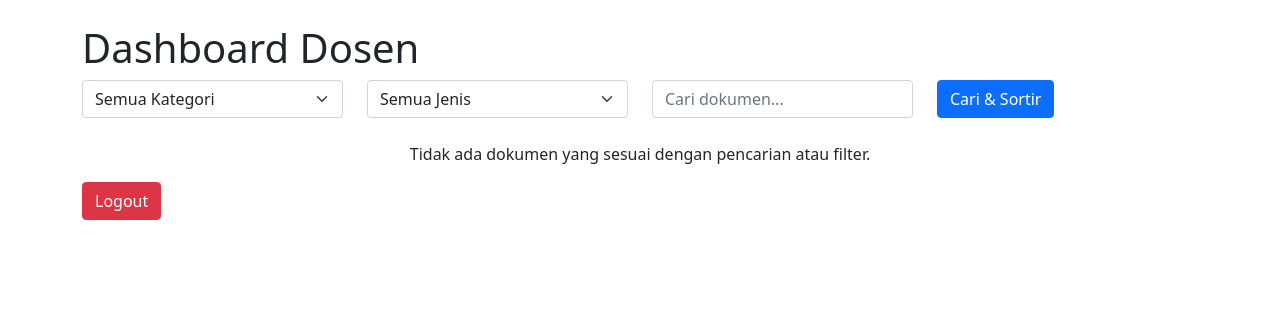
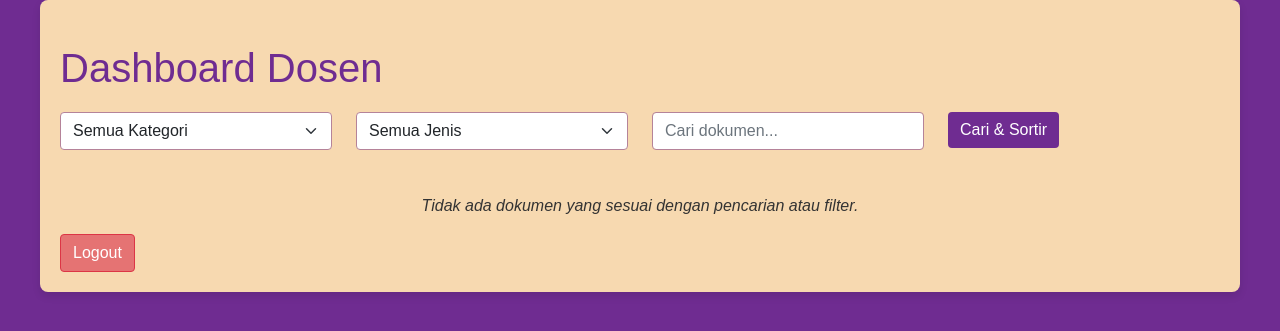
Before and after one commit to rizwandamn/arsip_kepdir, a PHP site: page /dashboard_dosen.php in a window 1280 px wide. Shown: the top 331 px of the page. Run offline with PHP 8.4, Linux system fonts and the light colour scheme; a user stored in the database is signed in; data comes from the database, SQL or seed files in the repository.

Commit message:
dashboard_dosen.css

```diff
--- /dev/null
+++ b/dashboard_dosen.css
@@ -0,0 +1,91 @@
+/* dashboard_dosen.css */
+
+/* Basic reset */
+* {
+    margin: 0;
+    padding: 0;
+    box-sizing: border-box;
+}
+
+/* Body styling */
+body {
+    font-family: 'Arial', sans-serif;
+    background-color: #6f2c91; /* Soft background color */
+    color: #333; /* Text color */
+}
+
+/* Container styling */
+.container {
+    max-width: 1200px;
+    margin: 0 auto;
+    padding: 20px;
+    border-radius: 8px;
+    background-color: #f7d9b0; /* White background for the container */
+    box-shadow: 0 4px 8px rgba(0, 0, 0, 0.1);
+}
+
+/* Header styling */
+h1 {
+    color: #6f2c91; /* Soft pink color for headers */
+    margin-bottom: 20px;
+}
+
+/* Form styling */
+.form-select, .form-control {
+    border: 1px solid #b58399; /* Pink border */
+    border-radius: 4px;
+}
+
+.form-select:focus, .form-control:focus {
+    border-color: #6f2c91; /* Darker purple for focus */
+    box-shadow: 0 0 5px rgba(111, 44, 145, 0.5);
+}
+
+/* Button styling */
+.btn {
+    border-radius: 4px;
+    transition: background-color 0.3s, transform 0.2s;
+}
+
+.btn-primary {
+    background-color: #6f2c91; /* Dark purple */
+    border: none;
+}
+
+.btn-primary:hover {
+    background-color: #5a1e70; /* Darker purple on hover */
+    transform: translateY(-2px);
+}
+
+.btn-info {
+    background-color: #90c5ed; /* Light blue for preview */
+}
+
+.btn-success {
+    background-color: #b8e1a7; /* Light green for download */
+}
+
+.btn-secondary {
+    background-color: #f7d9b0; /* Light orange for mark */
+}
+
+.btn-danger {
+    background-color: #e57373; /* Red for logout */
+}
+
+/* Card styling */
+.card {
+    border: 1px solid #e3e3e3; /* Light border */
+    border-radius: 8px;
+    transition: transform 0.2s;
+}
+
+.card:hover {
+    transform: scale(1.02); /* Slight scaling on hover */
+}
+
+/* Footer styling */
+.text-center {
+    margin-top: 20px;
+    font-style: italic;
+}
--- a/dashboard_dosen.php
+++ b/dashboard_dosen.php
@@ -80,6 +80,8 @@
     <meta name="viewport" content="width=device-width, initial-scale=1.0">
     <title>Dashboard Dosen</title>
     <link href="https://cdn.jsdelivr.net/npm/bootstrap@5.1.3/dist/css/bootstrap.min.css" rel="stylesheet">
+    <link rel="stylesheet" href="dashboard_dosen.css">
+
 </head>
 <body>
     <div class="container">
```
Also changed, not shown: img/logo_polnep.png (added).
